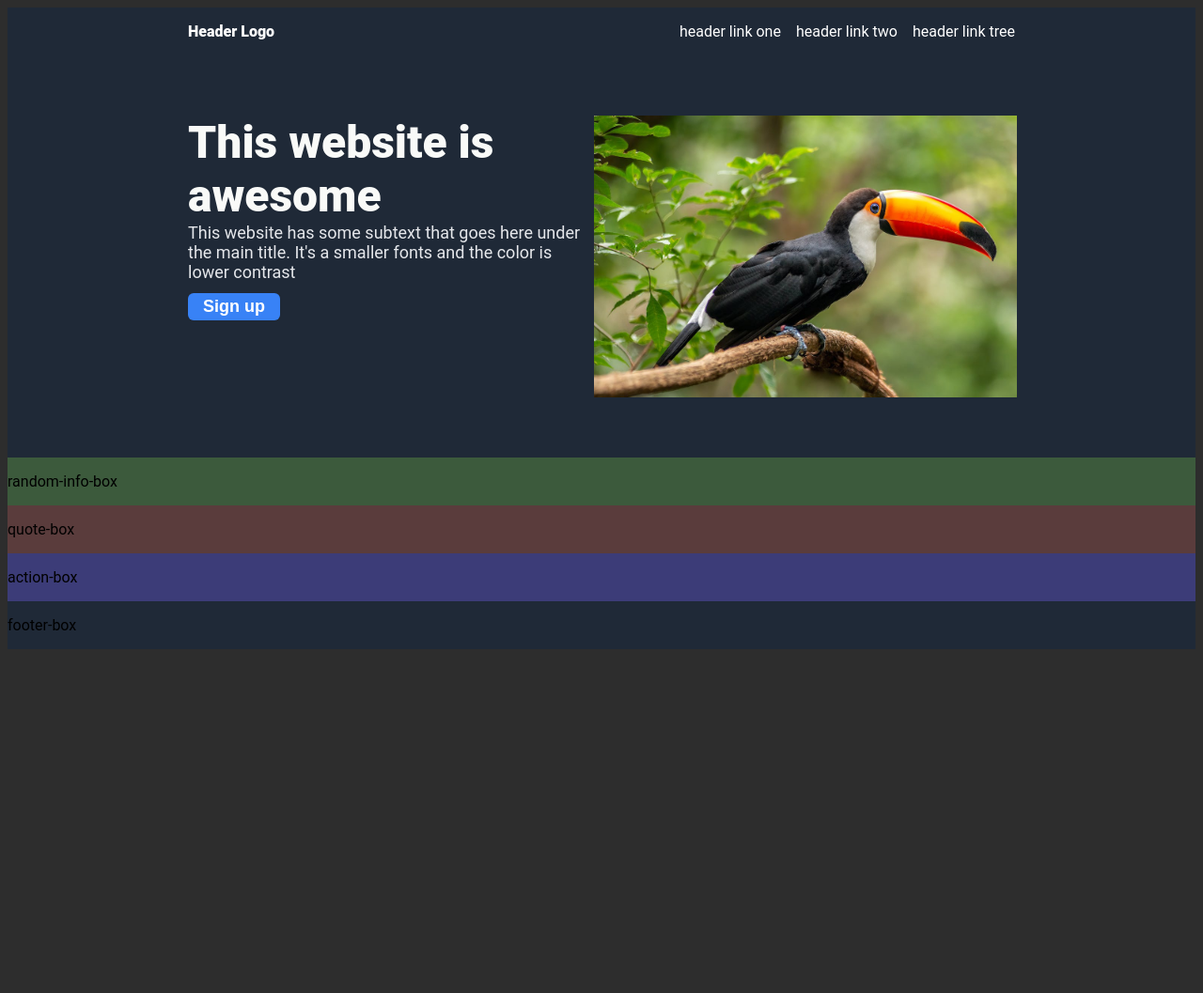
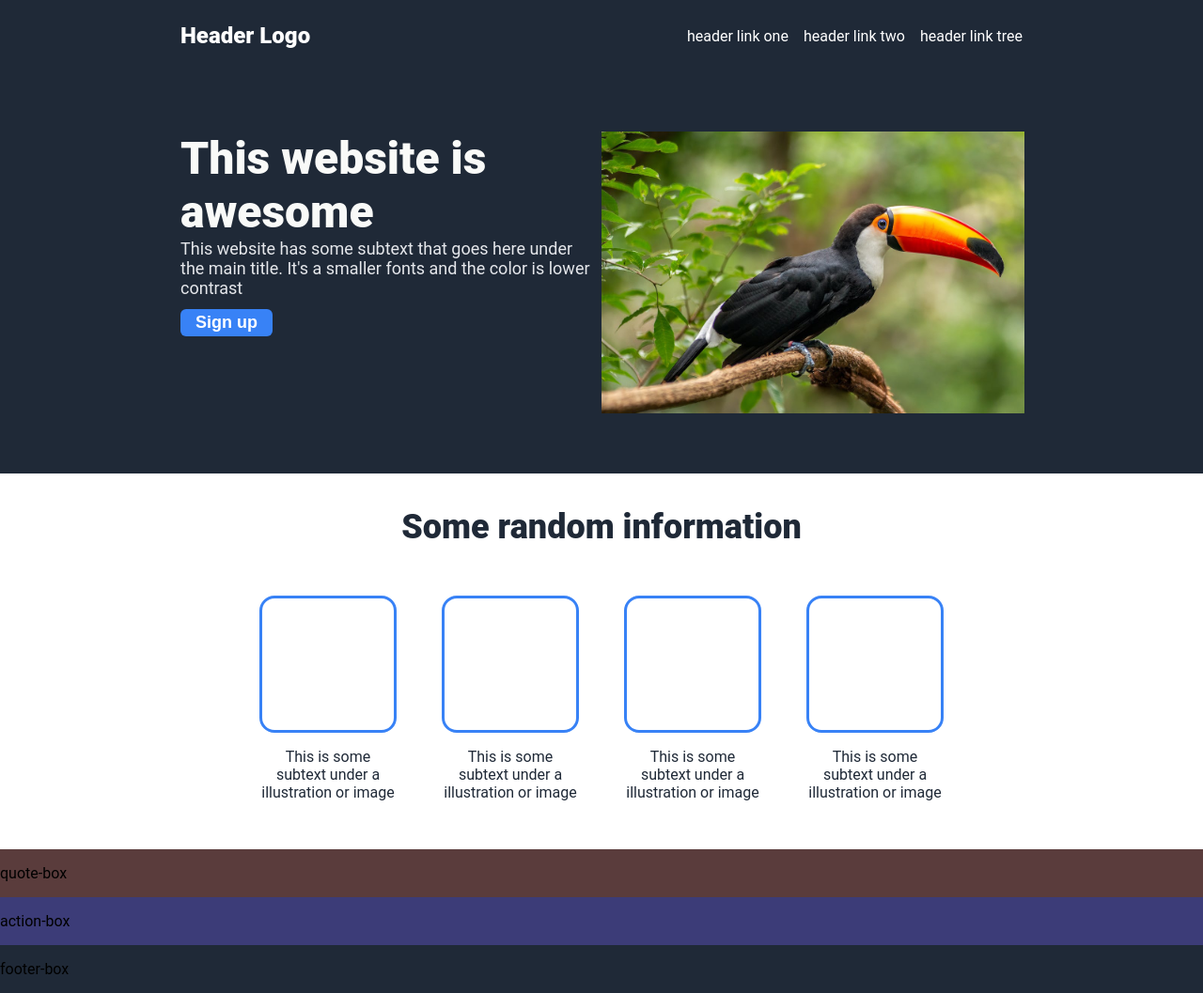
Before and after one commit to Hallimasa/Odin-Landing-Page, a plain HTML site: page index.html in a window 1280 px wide. Shown: the whole page at 94% size. Before the commit the page ends 800 px from the top, so only its background shows below. Drawn offline with Linux system fonts and the light colour scheme.

Commit message:
Added Random Info div to the webpage

```diff
--- a/index.html
+++ b/index.html
@@ -10,10 +10,10 @@
 <body>
     <div class="header-box">
         <div class="h-top">
-            <div class="h-top-logo">
+            <div class="h-top-logo" style="font-weight: 900; font-size: 24px;">
                 <p>Header Logo</p>
             </div>
-            <div class="h-top-button">
+            <div class="h-top-button" style="font-size: 16px">
                 <a href="#">header link one</a>
                 <a href="#">header link two</a>
                 <a href="#">header link tree</a>
@@ -31,8 +31,34 @@
         </div>
     </div>
 
-    <div class="random-info-box">
-        <p>random-info-box</p>
+    <div class="randominfo-box">
+        <p style="color:#1F2937;font-size:36px; font-weight:900; margin: 36px 0">Some random information</p>
+        <div class="ri-box-container">
+            <div class="ri-box-cell">
+                <div class="ri-box">
+
+                </div>
+                <p>This is some subtext under a illustration or image</p>
+            </div>
+            <div class="ri-box-cell">
+                <div class="ri-box">
+
+                </div>
+                <p>This is some subtext under a illustration or image</p>
+            </div>
+            <div class="ri-box-cell">
+                <div class="ri-box">
+
+                </div>
+                <p>This is some subtext under a illustration or image</p>
+            </div>
+            <div class="ri-box-cell">
+                <div class="ri-box">
+
+                </div>
+                <p>This is some subtext under a illustration or image</p>
+            </div>
+        </div>
     </div>
 
     <div class="quote-box">
--- a/styles.css
+++ b/styles.css
@@ -3,7 +3,10 @@ body {
     background-color: rgb(45, 45, 45);
     display: flex;
     flex-direction: column;
+    margin: 0;
 }
+
+/* header */
 
 .header-box {
     background-color: #1F2937;
@@ -15,7 +18,6 @@ body {
     align-items: center;
     padding: 0 15vw;
     color:white;
-    font-size: 16px;
 }
 
 .h-top-button {
@@ -23,9 +25,6 @@ body {
     gap: 16px;
 }
 
-.h-top-logo {
-    font-weight: 900;
-}
 a {
     text-decoration: none;
     color: white;
@@ -55,22 +54,57 @@ a {
     border-style: none;
 }
 
+/* randon info box*/
+
+.randominfo-box {
+    background-color: white;
+    display:flex;
+    flex-direction: column;
+    align-items: center;
+    height: 400px;
+}
+
+.ri-box-container {
+    display: flex;
+}
+
+.ri-box-container > * {
+    width: 130px;
+    height: auto;
+    text-align: center;
+    font-size: 16px;
+    color: #1F2937;
+}
+
+.ri-box-cell {
+    width: 146px;
+    margin: 0 24px;
+}
+
+.ri-box {
+    width: 146px;
+    height: 146px;
+    box-sizing: border-box;
+    margin: 16px auto;
+    border: 3px #3882F6 solid;
+    border-radius: 16px;
+}
 
 
-
-
-.random-info-box {
-    background-color: rgb(60, 90, 60);
-}
+/* quote box */
 
 .quote-box {
     background-color: rgb(90, 60, 60);
 }
 
+/* action-box */
+
 .action-box {
     background-color: rgb(60, 60, 120);
 }
 
+/* footer */
+
 .footer-box {
     background-color: #1F2937;
 }
```
